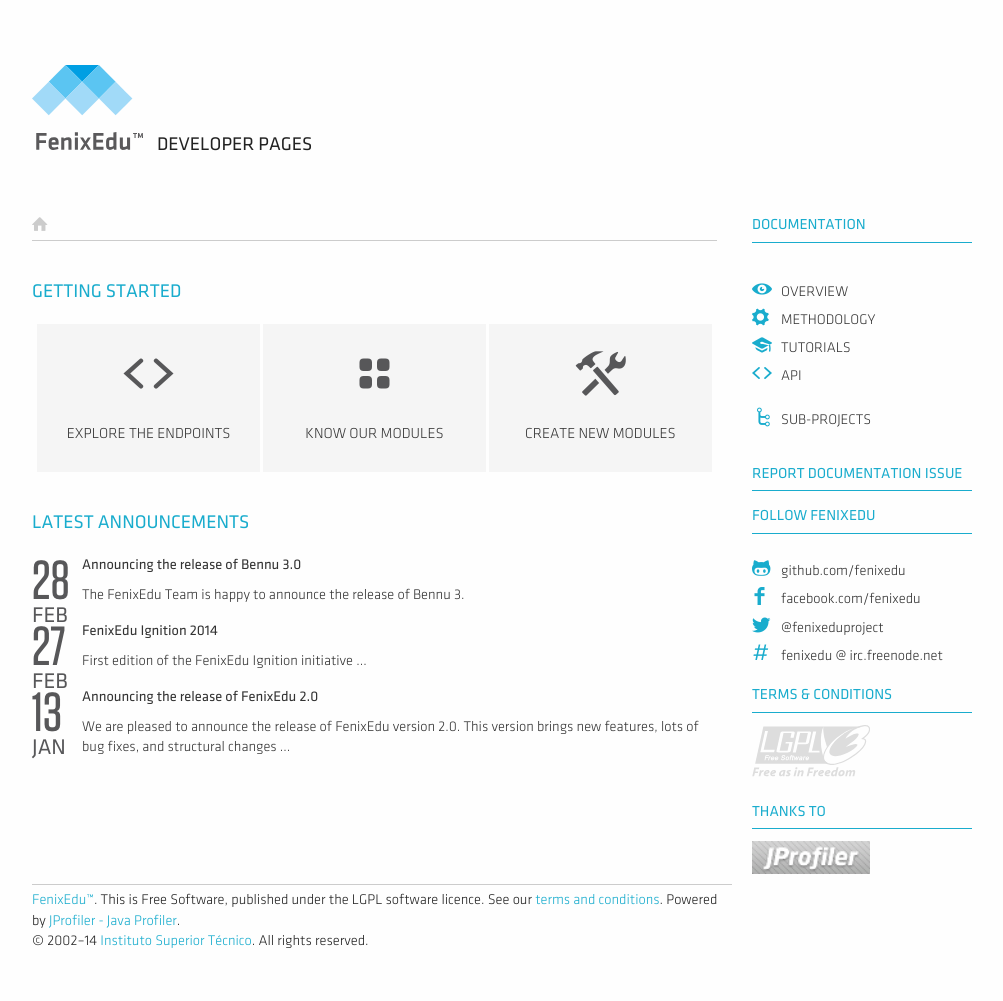
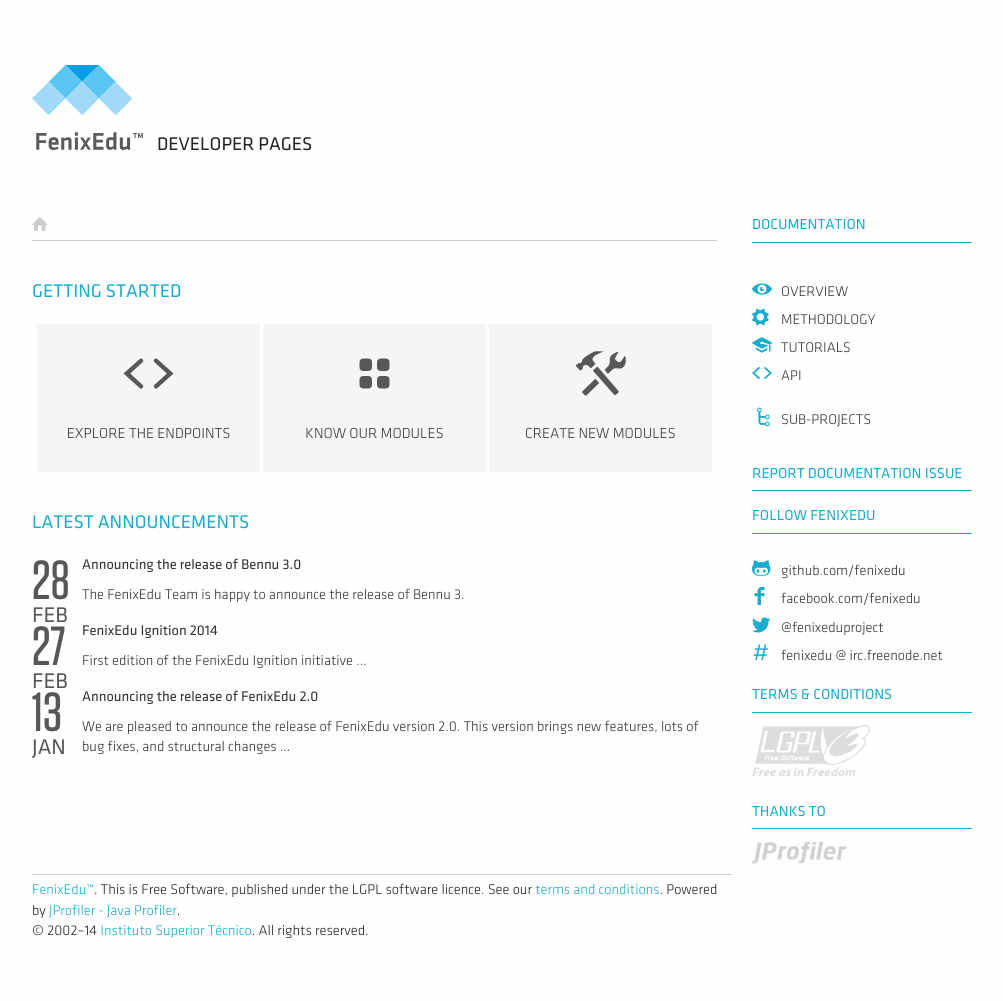
Before and after one commit to FenixEdu/fenixedu.github.io, a Jekyll site: the page built from dev/index.md, in a window 1280 px wide. Shown: the whole page, without its empty margins (128-1131 px from the left). Built offline with Jekyll 4.4.1, drawn with Linux system fonts in a browser that asks for light colours; nearby versions of some CDN libraries; Markdown is read by kramdown in place of the engine named in the settings.

Commit message:
JProfiler logo tweaks.

```diff
--- a/stylesheets/fenixedu_dev.css
+++ b/stylesheets/fenixedu_dev.css
@@ -403,6 +403,11 @@
 		height: auto;
 	}
 
+	aside img[alt="JProfiler"] {
+		opacity: 0.18;
+		width: 95px;
+	}
+
 	#sidebarButton {display: none;}
 
 
```
Also changed, not shown: images/_jprofiler.png (added), images/jprofiler.png.
